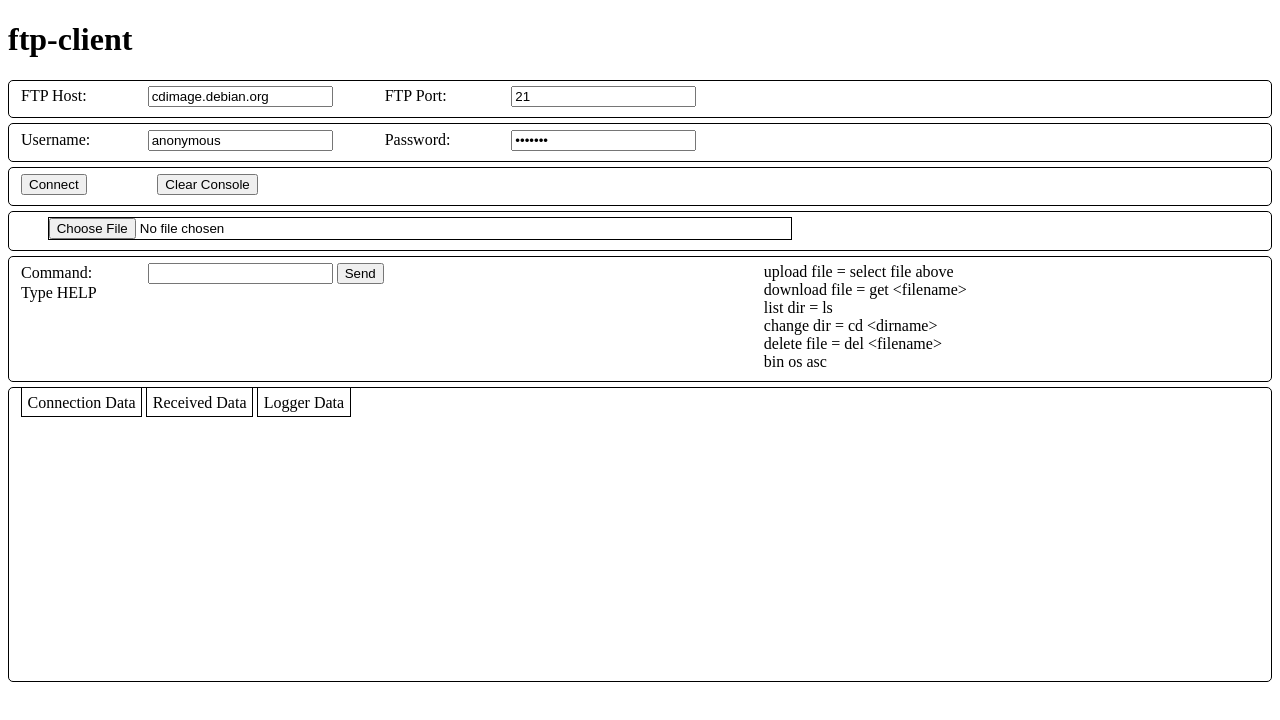
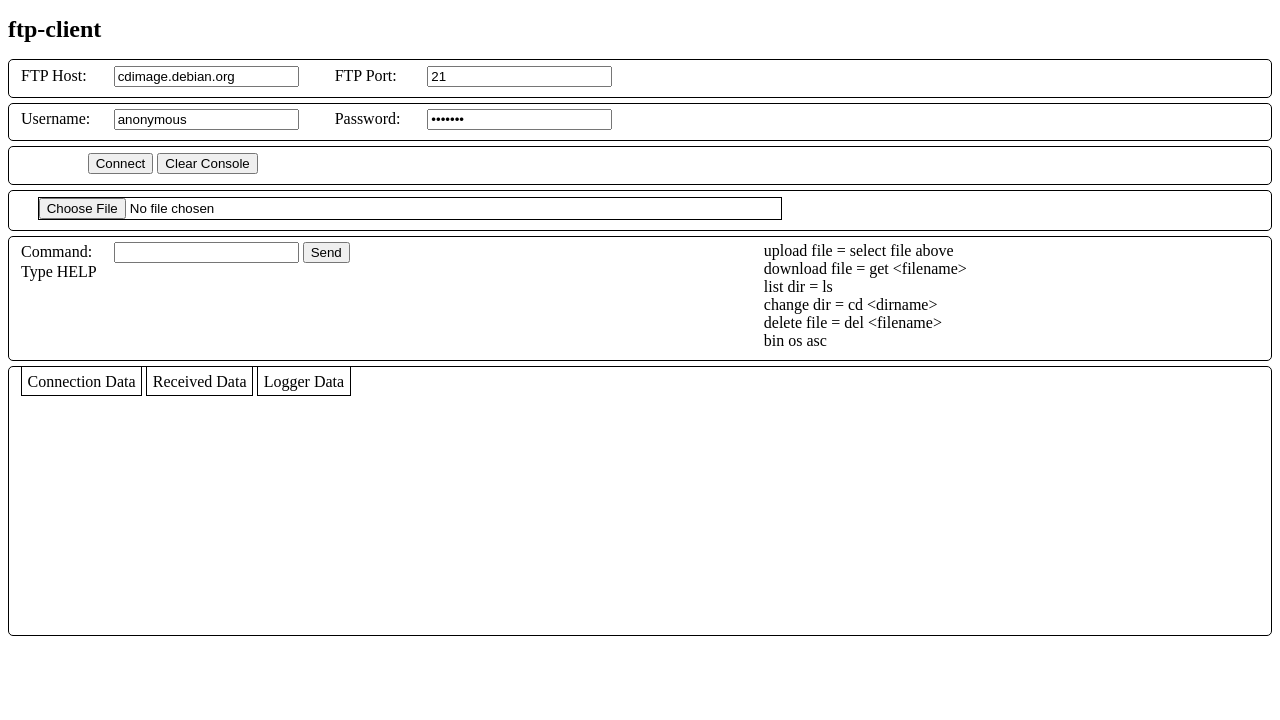
Before and after one commit to joseph-jja/ftp-client, a browser extension: page index.html in a window 1280 px wide. Drawn offline with Linux system fonts and the light colour scheme.

Commit message:
style updates

```diff
--- a/styles.css
+++ b/styles.css
@@ -1,14 +1,17 @@
 /* CSS file placeholder. */
+h1 {
+   font-size: 1.5em;
+}
 label {
   display: inline-block;
-  width: 6em;
+  width: 4.5em;
 }
 label.right {
-  margin-left: 3em;
+  margin-left: 2em;
 }
 input {
   display: inline-block;
-  margin-left: 2em;
+  margin-left: 1.25em;
 }
 input[type="file"] {
   border: 1px solid black;
@@ -28,12 +31,14 @@ div.right {
   float: right;
   top: 0px;
 }
+#connectID {
+  margin-left: 5em;
+}
 #clearBuffer {
-  margin-left: 5em;
 }
 #resultData {
   width: 98%;
-  height: 18em;
+  height: 16em;
   overflow: auto;
 }
 #receivedFile {
```
